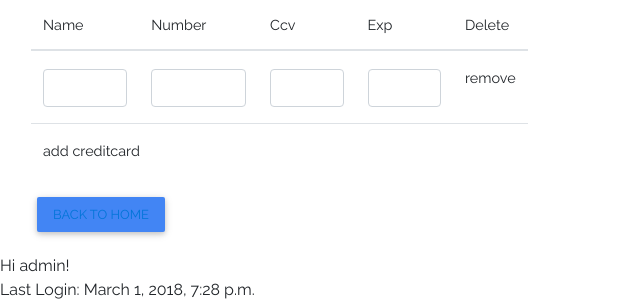
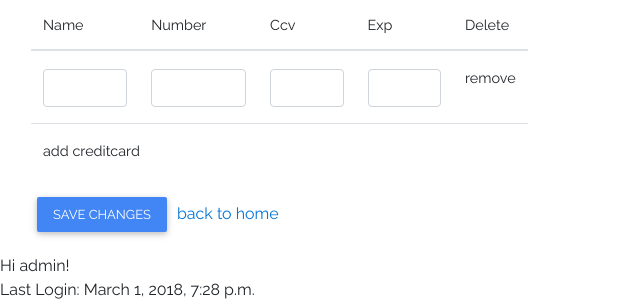
Before and after one commit to Kanaderu/AgraBusiness, a Django app: page /market/user/add/cc/ in a window 1280 px wide. Shown: the part 969-1273 px from the top of the page, without its empty margins (0-640 px from the left). Run offline with Django 3.2, Linux system fonts and the light colour scheme; a user stored in the database is signed in; data comes from the database, SQL or seed files in the repository; some libraries are stand-ins or nearby versions.

Commit message:
Minor Update

```diff
--- a/market/templates/bankaccount_form.html
+++ b/market/templates/bankaccount_form.html
@@ -37,7 +37,7 @@
                     </tr>
                 {% endfor %}
             </table>
-            <button type="submit" value="Save" class="btn btn-primary"/> <a href="{% url 'home' %}">back to home</a>
+            <button type="submit" class="btn btn-primary">Save Changes</button> <a href="{% url 'home' %}">back to home</a>
         </form>
     </div>
     <script src="//ajax.googleapis.com/ajax/libs/jquery/2.1.3/jquery.min.js"></script>
--- a/market/templates/creditcard_form.html
+++ b/market/templates/creditcard_form.html
@@ -37,7 +37,7 @@
                     </tr>
                 {% endfor %}
             </table>
-            <button type="submit" value="Save" class="btn btn-primary"/> <a href="{% url 'home' %}">back to home</a>
+            <button type="submit" class="btn btn-primary">Save Changes</button> <a href="{% url 'home' %}">back to home</a>
         </form>
     </div>
     <script src="//ajax.googleapis.com/ajax/libs/jquery/2.1.3/jquery.min.js"></script>
```
